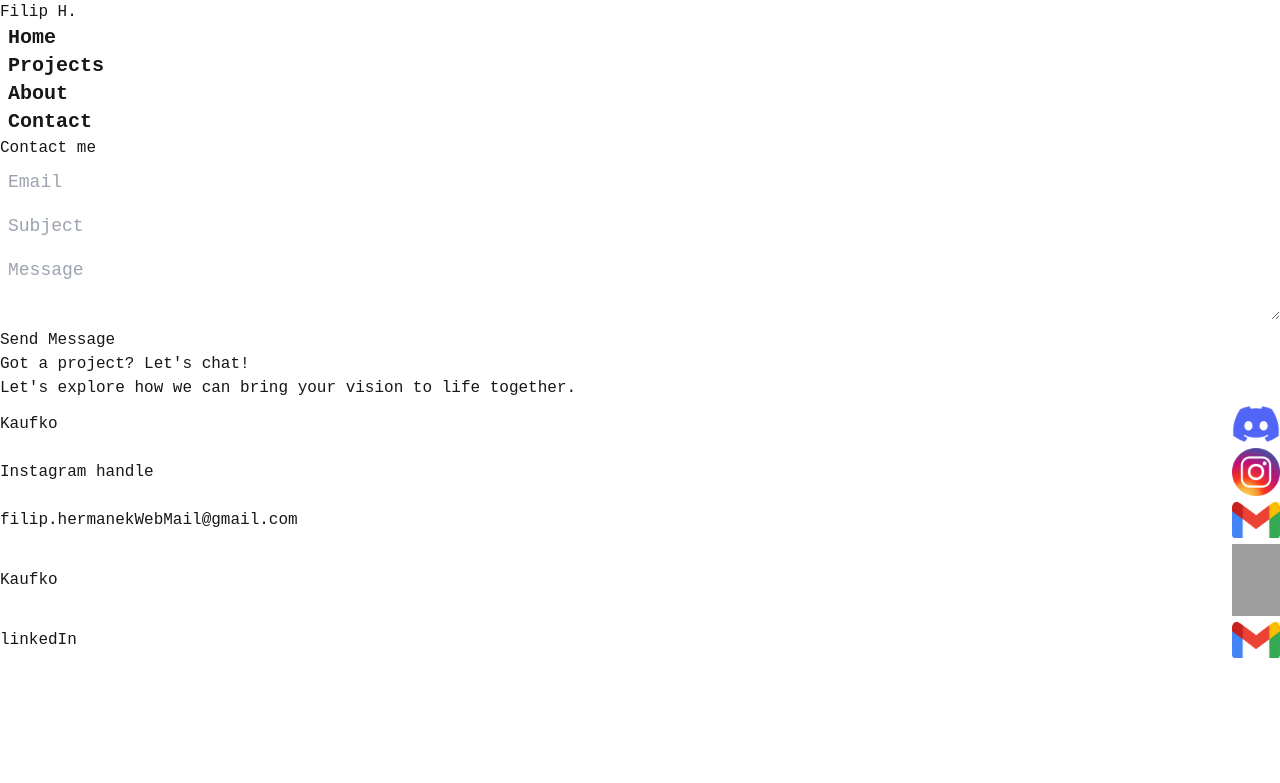
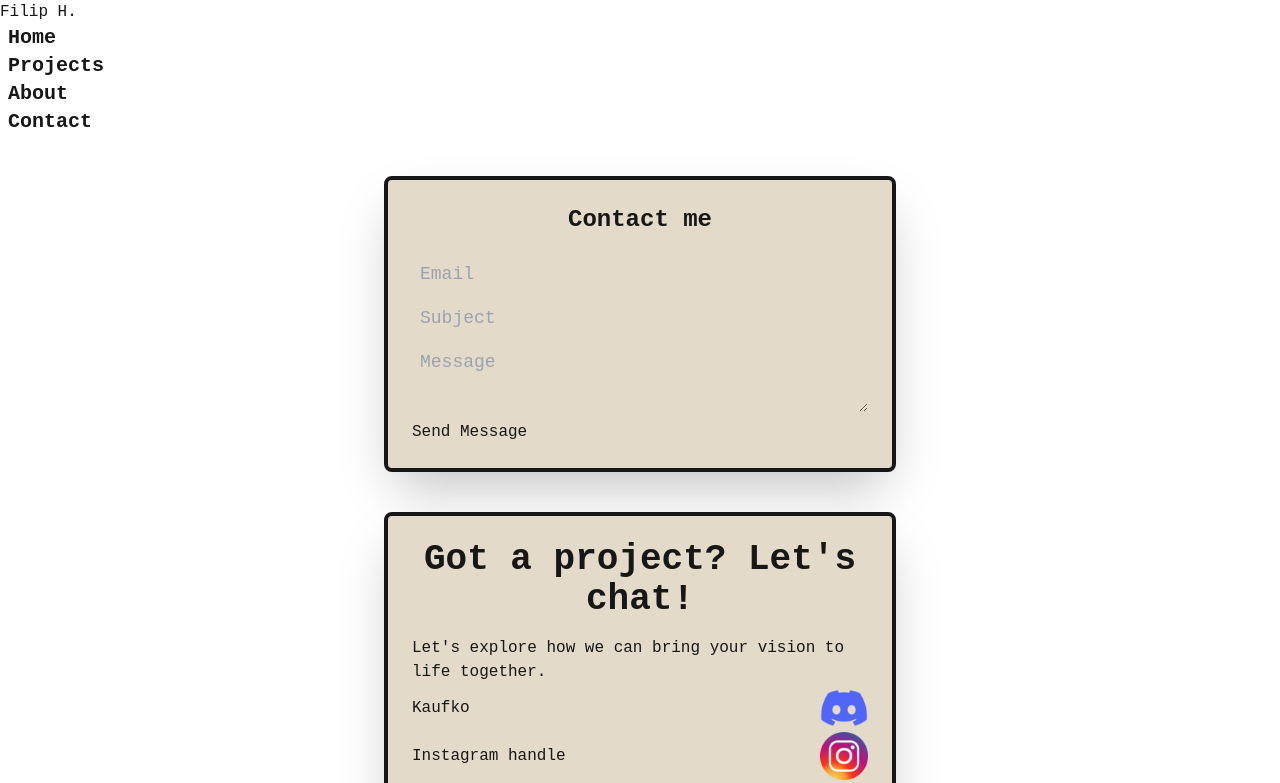
Before and after one commit to Kaufko/kaufko.github.io, a Next.js app: page /contact in a window 1280 px wide. Shown: the top 783 px of the page. Built offline with nearby package versions, Linux system fonts and the light colour scheme; grey boxes are pictures that could not be loaded.

Commit message:
Unified some styling

```diff
--- a/src/app/contact/page.tsx
+++ b/src/app/contact/page.tsx
@@ -50,8 +50,8 @@ export default function ContactPage() {
     return (
         <div className="relative">
             <div className="flex min-h-screen flex-col items-start justify-center pl-20 lg:float-left">
-                <div className="bg-[var(--background)] mx-auto mt-10 max-w-lg rounded-lg p-6 shadow-2xl">
-                    <h1 className="mb-4 text-center text-2xl font-bold">Contact me</h1>
+                <div className="window-frame">
+                    <h1 className="window-title">Contact me</h1>
                     <form onSubmit={handleSubmit} className="space-y-4">
                         <input
                             type="email"
@@ -59,7 +59,7 @@ export default function ContactPage() {
                             value={formData.email}
                             onChange={handleChange}
                             placeholder="Email"
-                            className="contactMeFormInput"
+                            className="window-form-input"
                             required
                         />
                         <input
@@ -68,7 +68,7 @@ export default function ContactPage() {
                             value={formData.subject}
                             onChange={handleChange}
                             placeholder="Subject"
-                            className="contactMeFormInput"
+                            className="window-form-input"
                             required
                         />
                         <textarea
@@ -76,7 +76,7 @@ export default function ContactPage() {
                             value={formData.message}
                             onChange={handleChange}
                             placeholder="Message"
-                            className="contactMeFormInput"
+                            className="window-form-input"
                             required
                         />
                         <button
@@ -93,8 +93,8 @@ export default function ContactPage() {
                 </div>
             </div>
             <div className="flex min-h-screen flex-col items-start justify-center pr-20 lg:float-right">
-                <div className="bg-[var(--background)] mx-auto mt-10 max-w-lg rounded-lg p-6 shadow-2xl">
-                    <h1 className="mb-4 text-center text-3xl font-bold">{contactMsgTop}</h1>
+                <div className="window-frame">
+                    <h1 className="window-title-big">{contactMsgTop}</h1>
                     <h2 className="text-center px-5">{contactMsgBot}</h2>
                     <h2 className="border relative mt-2 mb-4 border-[var(--highlight-midsat)]"></h2>
                     <ul className="text-xl">
--- a/src/app/globals.css
+++ b/src/app/globals.css
@@ -13,7 +13,7 @@
         --foreground: #dbdbdb;
         --foreground-darker: #c6c6c6;
         --background-dark: #1a1b1e;
-        --background-darker: #1A1B1E;
+        --background-darker: #16171a;
         --background: #202023;
         --background-lighter: #313338;
         --background-light: #383A40;
@@ -25,7 +25,7 @@
 
 body {
     color: var(--foreground);
-    background: var(--background-darker);
+    background: var(--background-dark);
     font-family: monospace, sans-serif;
 }
 
@@ -55,9 +55,25 @@ body {
     @apply font-bold transition duration-200 ease-in-out lg:text-xl max-lg:text-xs;
 }
 
-.contactMeFormInput {
+.window-form-input {
     @apply text-[var(--foreground-darker)] bg-[var(--background-dark)] w-full rounded-md p-2 text-lg focus:outline-none focus:border-b-[var(--highlight)] focus:border-b-2;
 }
 
 .contactMeSocialSites {
     @apply flex items-center justify-between}
+
+.window-frame {
+    @apply bg-[var(--background)] mx-auto mt-10 max-w-lg rounded-lg p-6 shadow-2xl border-[var(--background-darker)] border-4
+}
+
+.window-title {
+    @apply mb-4 text-center text-2xl font-bold
+}
+
+.window-title-big {
+    @apply mb-4 text-center text-4xl font-bold
+}
+
+.window-textbox {
+    @apply mb-4 text-center text-2xl font-bold
+}
```
Also changed, not shown: src/app/tes/page.tsx (added, +10 -0 lines), public/images/github-dark.png (added), public/images/github-light.png (added).
